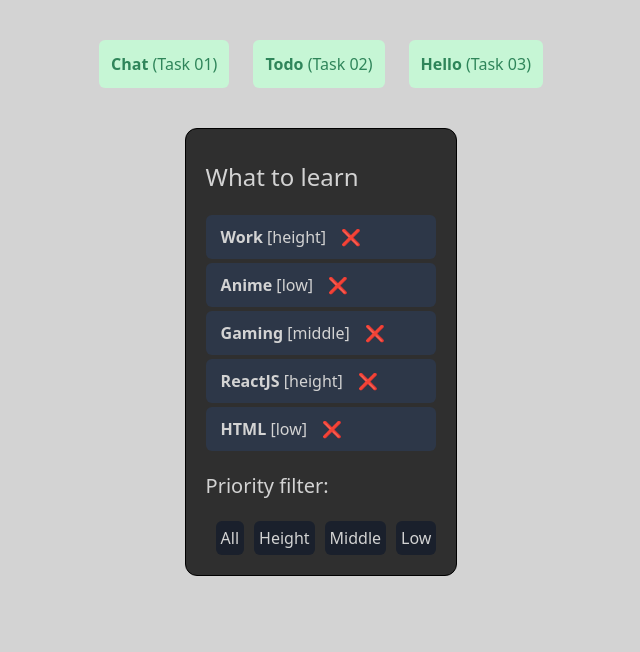
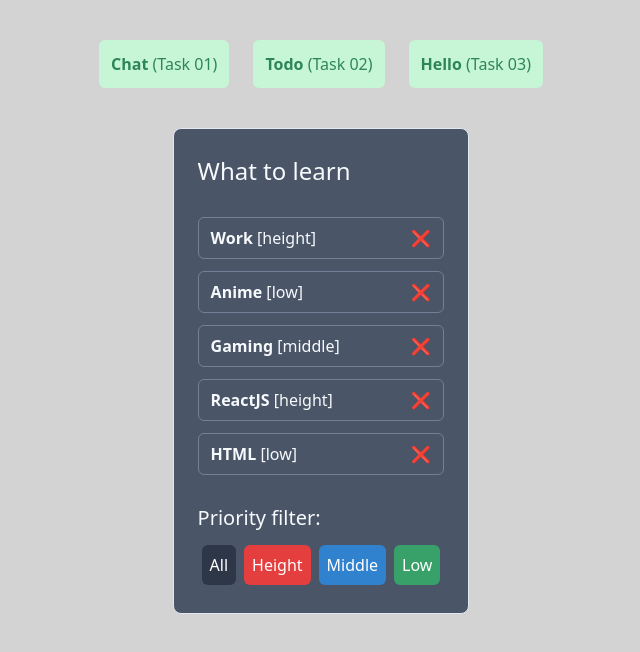
Before and after one commit to TimSeryakov/ignat-tasks-tw, a React (Create React App) app: page /todo in a window 1280 px wide. Shown: the top 652 px of the page, without its empty margins (319-959 px from the left). Built offline with nearby package versions, Linux system fonts and the light colour scheme.

Commit message:
task-03 styles

```diff
--- a/src/components/ToDoList/ToDoList.module.css
+++ /dev/null
@@ -1,37 +0,0 @@
-.todolist {
-  width: 100%;
-  display: flex;
-  justify-content: center;
-  color: lightgray;
-}
-
-.todolist__inner {
-  border: 1px solid black;
-  background-color: #2f2f2f;
-  display: inline-block;
-  padding: 20px;
-  border-radius: 12px;
-  text-align: left;
-
-}
-
-.todolist__inner ul {
-  list-style: none;
-}
-
-.todolist__inner li {
-  padding: 5px 15px;
-}
-
-.todolist__inner button {
-  padding: 5px;
-  margin-left: 10px;
-}
-
-.todolist__inner h3 {
-  margin: 10px 0 20px 0;
-}
-
-.todolist__inner h4 {
-  margin: 20px 0;
-}
--- a/src/components/ToDoList/ToDoList.tsx
+++ b/src/components/ToDoList/ToDoList.tsx
@@ -1,5 +1,4 @@
 import React from "react";
-import s from './ToDoList.module.css'
 import {FilterPriorityValuesType, TaskType} from "../ToDoBoard/ToDoBoard";
 
 type PropsType = {
@@ -18,9 +17,8 @@ export function ToDoList(props: PropsType) {
     }
 
     return (
-        <li key={t.id} className="bg-gray-800 my-1 rounded-md">
-          <b>{t.name}</b>
-          <span> [{t.priority}]</span>
+        <li key={t.id} className="py-2 px-3 my-3 border border-gray-600 rounded-md flex justify-between items-center">
+          <span><b>{t.name}</b> [{t.priority}]</span>
           <button onClick={removeTasks}><span role="img" aria-label="delete">❌</span></button>
         </li>
     )
@@ -40,18 +38,18 @@ export function ToDoList(props: PropsType) {
   }
 
   return (
-      <section className={s.todolist}>
-        <div className={s["todolist__inner"]}>
-          <h3 className="text-2xl">{props.name}</h3>
-          <ul>
+      <section className="w-full flex justify-center text-gray-100">
+        <div className="border bg-gray-700 inline-block p-6 rounded-lg text-left">
+          <h3 className="text-2xl pb-4">{props.name}</h3>
+          <ul className="list-none">
             {renderTasksList}
           </ul>
           <div>
-            <h4 className="text-xl">Priority filter:</h4>
-            <button onClick={onSetAllFilterClick} className="bg-gray-900 rounded-md p-2">All</button>
-            <button onClick={onSetHeightFilterClick} className="bg-gray-900 rounded-md p-2">Height</button>
-            <button onClick={onSetMiddleFilterClick} className="bg-gray-900 rounded-md p-2">Middle</button>
-            <button onClick={onSetLowFilterClick} className="bg-gray-900 rounded-md p-2">Low</button>
+            <h4 className="text-xl pb-2 pt-4">Priority filter:</h4>
+            <button onClick={onSetAllFilterClick} className="m-1 p-1 bg-gray-800 text-white rounded-md p-2">All</button>
+            <button onClick={onSetHeightFilterClick} className="m-1 p-1 bg-red-600 text-white rounded-md p-2">Height</button>
+            <button onClick={onSetMiddleFilterClick} className="m-1 p-1 bg-blue-600 text-white rounded-md p-2">Middle</button>
+            <button onClick={onSetLowFilterClick} className="m-1 p-1 bg-green-600 text-white rounded-md p-2">Low</button>
           </div>
         </div>
       </section>
```
